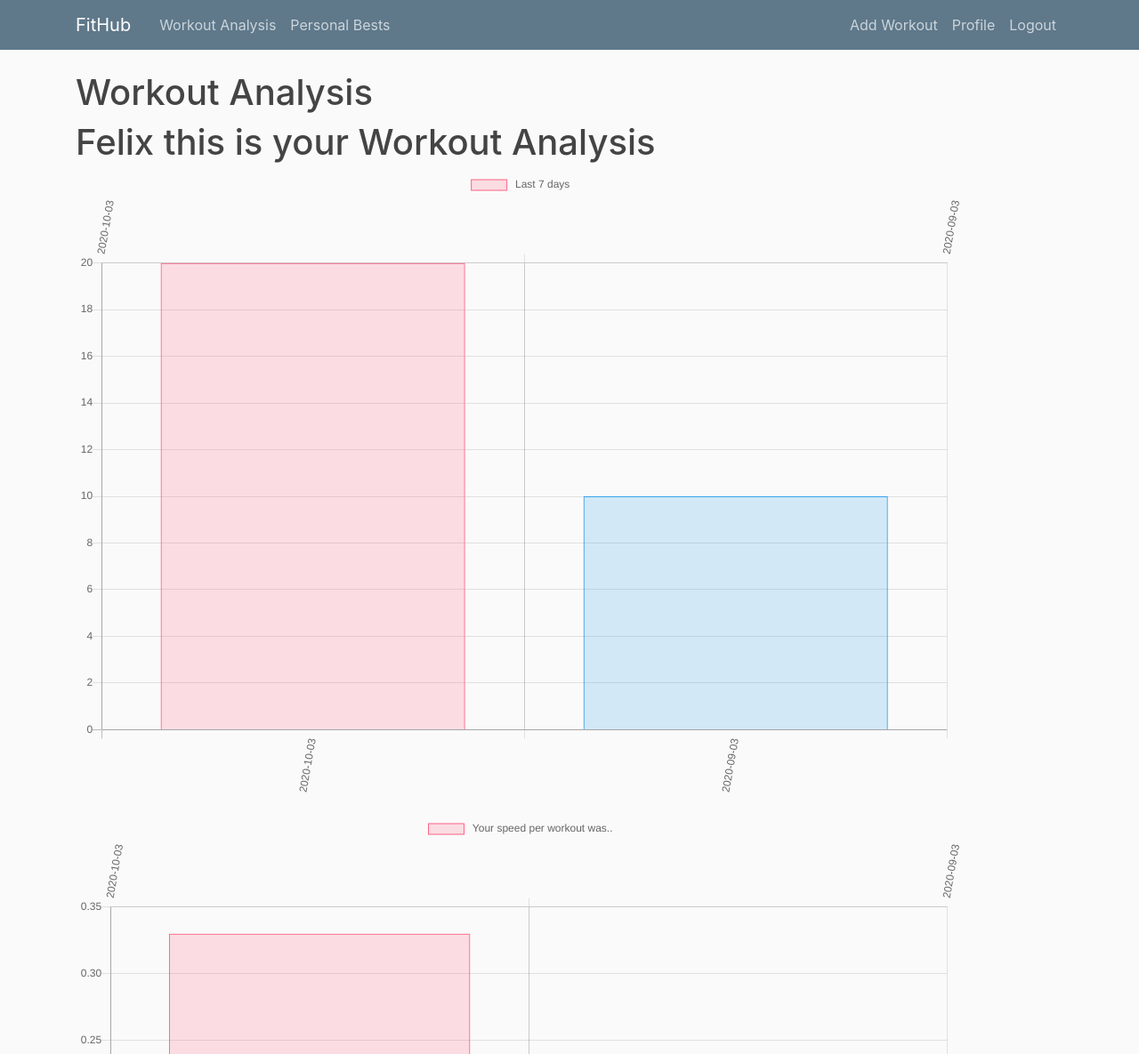
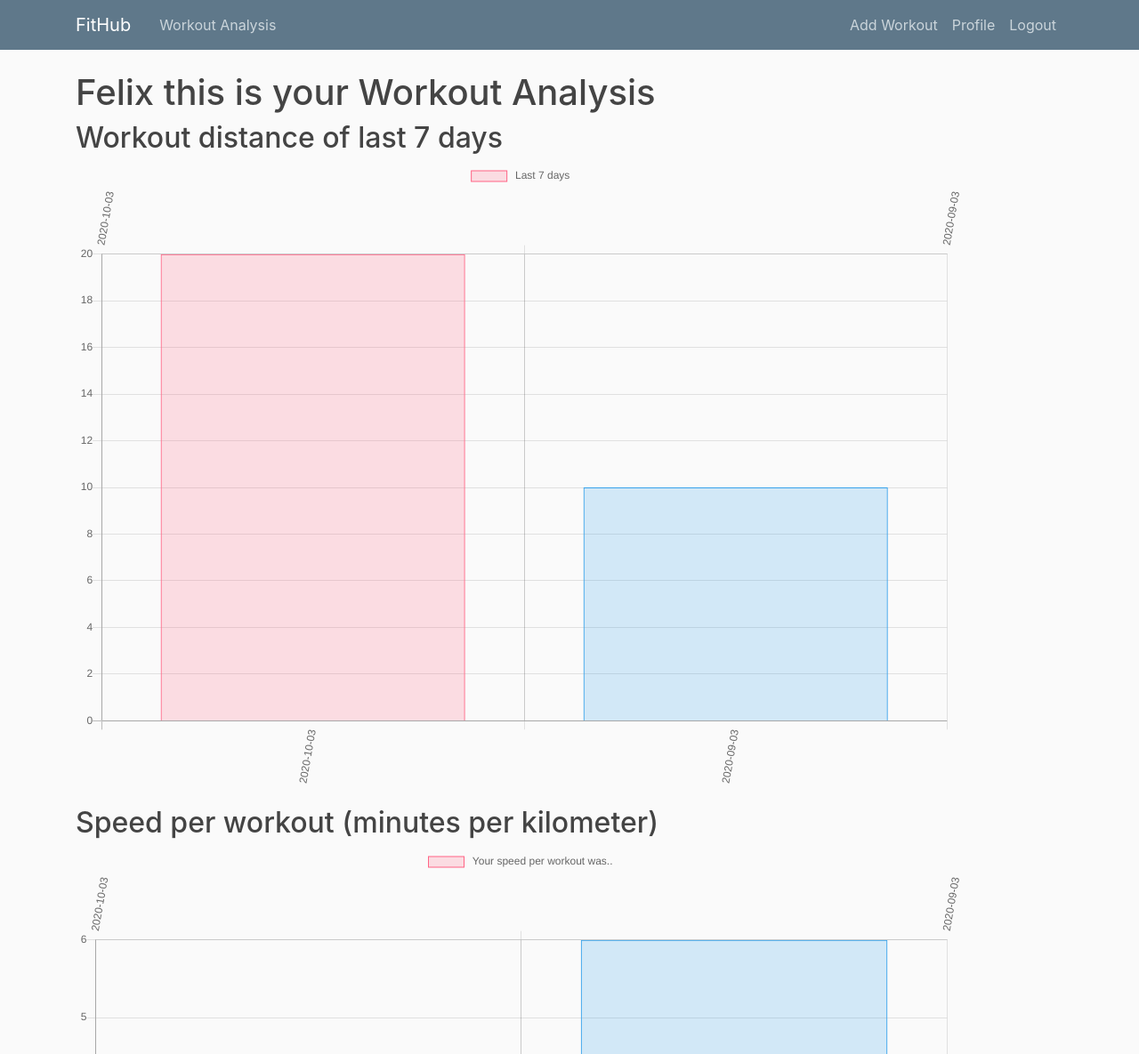
Before and after one commit to VivianKoutroumani/Training_analyzer, a Django app: page /analysis/ in a window 1280 px wide. Shown: the top 1185 px of the page at 89% size. Run offline with Django 3.2, Linux system fonts and the light colour scheme; a user stored in the database is signed in; data comes from the database, SQL or seed files in the repository; both versions use the stored data as it was after the commit; some libraries are stand-ins or nearby versions.

Commit message:
New post interface, analysis optimization

```diff
--- a/blog/models.py
+++ b/blog/models.py
@@ -4,22 +4,6 @@ from datetime import datetime, date
 from django.contrib.auth.models import User
 from django.utils.translation import gettext_lazy as _
 from django.urls import reverse
-
-
-class Post(models.Model):
-    title = models.CharField(max_length=100)
-    content = models.TextField()
-    date_posted = models.DateTimeField(default=timezone.now)
-    author = models.ForeignKey(User, on_delete=models.CASCADE)
-    workout_time = models.IntegerField(default=0)
-    workout_distance = models.IntegerField(default=0)
-
-    def get_absolute_url(self):
-        return reverse('workout-detail', kwargs={'pk': self.pk})
-
-    def __str__(self):
-        return self.title
-
 
 
 class Workout(models.Model):
@@ -85,3 +69,19 @@ class Workout(models.Model):
 
     def __str__(self):
         return self.title
+
+
+
+class Post(models.Model):
+    title = models.CharField(max_length=100)
+    content = models.TextField()
+    date_posted = models.DateTimeField(default=timezone.now)
+    author = models.ForeignKey(User, on_delete=models.CASCADE)
+    workout_time = models.IntegerField(default=0)
+    workout_distance = models.IntegerField(default=0)
+
+    def get_absolute_url(self):
+        return reverse('workout-detail', kwargs={'pk': self.pk})
+
+    def __str__(self):
+        return self.title
--- a/blog/templates/blog/analysis.html
+++ b/blog/templates/blog/analysis.html
@@ -3,11 +3,13 @@
 {% if user.is_authenticated %}
   {% if error is False %}
     <script src="https://ajax.googleapis.com/ajax/libs/jquery/2.1.1/jquery.min.js"></script>
-		<h1>Workout Analysis</h1>
+
 		<h1>{{user}} this is your Workout Analysis</h1>
+    <h2>Workout distance of last 7 days</h2>
 		<script src="https://cdn.jsdelivr.net/npm/chart.js@2.9.3/dist/Chart.min.js"></script>
 		<canvas id="days7" width="1000" height="700"></canvas>
     <br>
+    <h2>Speed per workout (minutes per kilometer)</h2>
     <canvas id="speed" width="1000" height="700"></canvas>
 		<script>
 		var ctx = document.getElementById("days7");
@@ -80,6 +82,8 @@
       }
     });
     </script>
+
+
     <script>
             var ctx = document.getElementById("speed");
       var speed = new Chart(ctx, {
--- a/blog/templates/blog/base.html
+++ b/blog/templates/blog/base.html
@@ -37,7 +37,7 @@
 			{% if user.is_authenticated %}
 	          <a class="nav-item nav-link" href="{% url 'blog-analysis' %}">Workout Analysis</a>
 
-			  <a class="nav-item nav-link" href="{% url 'blog-bests' %}">Personal Bests</a>
+
 			{% endif %}
 
 
--- a/blog/templates/blog/bests.html
+++ /dev/null
@@ -1,4 +0,0 @@
-{%extends "blog/base.html"%}
-	{%block content%}
-	    <h1>Personal Bests</h1>
-	{%endblock content%}
--- a/blog/templates/blog/overview.html
+++ b/blog/templates/blog/overview.html
@@ -10,6 +10,9 @@
 			    </div>
 			    <h2><a class="article-title" href="{% url 'workout-detail' workout.id%}">{{ workout.title }}</a></h2>
 			    <p class="article-content">{{ workout.description }}</p>
+			    <p class="article-content">{{ workout.distance }} Kilometer</p>
+			    <p class="article-content">{{ workout.start_time | time:"g:i A" }} </p>
+			    <p class="article-content">{{ workout.end_time | time:"g:i A"  }}</p>
 			  </div>
 			</article>
 	    {% endfor %}
--- a/blog/templates/blog/user_posts.html
+++ b/blog/templates/blog/user_posts.html
@@ -11,6 +11,9 @@
 			    </div>
 			    <h2><a class="article-title" href="{% url 'workout-detail' workout.id%}">{{ workout.title }}</a></h2>
 			    <p class="article-content">{{ workout.description }}</p>
+			    <p class="article-content">{{ workout.distance }} Kilometer</p>
+			    <p class="article-content">{{ workout.start_time | time:"g:i A" }} </p>
+			    <p class="article-content">{{ workout.end_time | time:"g:i A"  }}</p>
 			  </div>
 			</article>
 	    {% endfor %}
--- a/blog/views.py
+++ b/blog/views.py
@@ -123,7 +123,7 @@ def analysis(request):
                     yAxisID.pop(-1)
                     time3.pop(-1)
         for i in range(len(time3)):#calculate the speed of the workout
-            speedid.append((yAxisID[i]/time3[i]))
+            speedid.append((time3[i]/yAxisID[i]))
         for i in range(len(speedid)):
             speedid[i]=str(round(speedid[i], 2))
 
```
Also changed, not shown: db.sqlite3.
